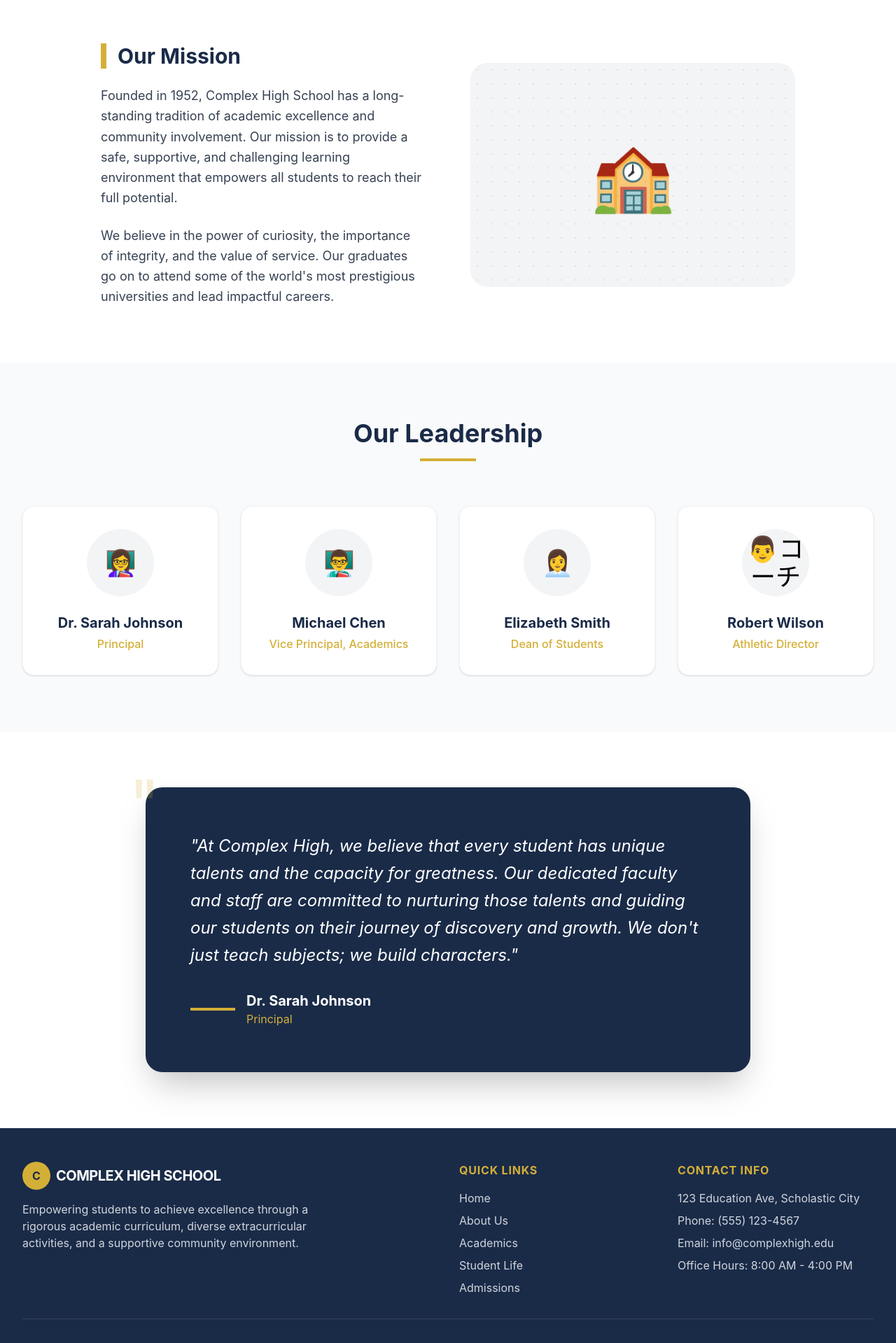
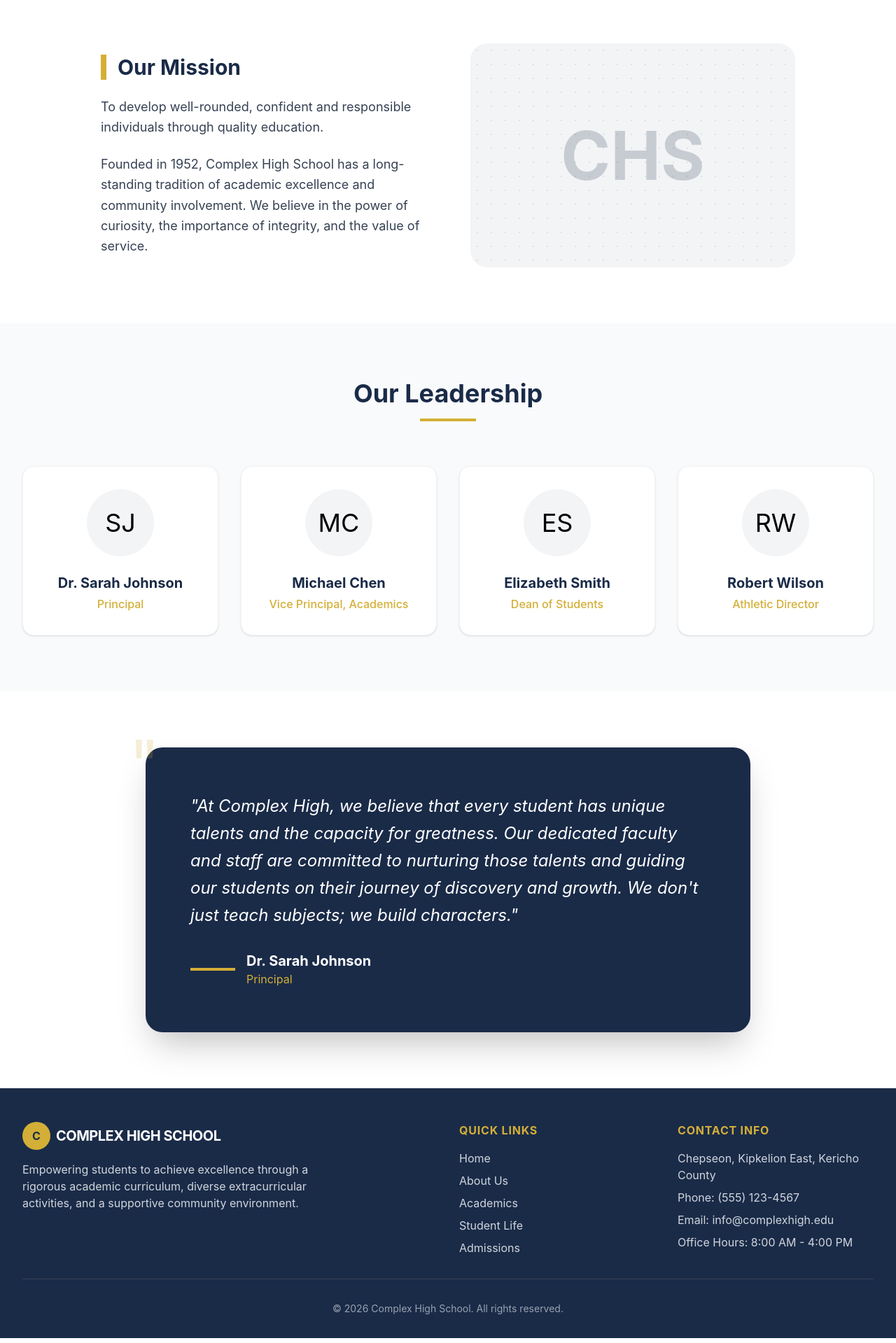
Before and after one commit to puchkiwills-dot/complex-high-school, a React (Vite) app: page /about in a window 1280 px wide. Shown: the part 340-2259 px from the top of the page at 70% size. Built offline with nearby package versions, Linux system fonts and the light colour scheme.

Commit message:
Update site content and prepare for deployment

```diff
--- a/src/components/Footer.tsx
+++ b/src/components/Footer.tsx
@@ -30,7 +30,7 @@ const Footer = () => {
           <div>
             <h3 className="text-[#d4af37] font-bold mb-4 uppercase tracking-wider">Contact Info</h3>
             <ul className="space-y-2 text-gray-300">
-              <li>123 Education Ave, Scholastic City</li>
+              <li>Chepseon, Kipkelion East, Kericho County</li>
               <li>Phone: (555) 123-4567</li>
               <li>Email: info@complexhigh.edu</li>
               <li>Office Hours: 8:00 AM - 4:00 PM</li>
--- a/src/pages/About.tsx
+++ b/src/pages/About.tsx
@@ -2,10 +2,10 @@ import React from 'react';
 
 const About: React.FC = () => {
   const leadership = [
-    { name: 'Dr. Sarah Johnson', role: 'Principal', image: '👩‍🏫' },
-    { name: 'Michael Chen', role: 'Vice Principal, Academics', image: '👨‍🏫' },
-    { name: 'Elizabeth Smith', role: 'Dean of Students', image: '👩‍💼' },
-    { name: 'Robert Wilson', role: 'Athletic Director', image: '👨‍コーチ' },
+    { name: 'Dr. Sarah Johnson', role: 'Principal', image: 'SJ' },
+    { name: 'Michael Chen', role: 'Vice Principal, Academics', image: 'MC' },
+    { name: 'Elizabeth Smith', role: 'Dean of Students', image: 'ES' },
+    { name: 'Robert Wilson', role: 'Athletic Director', image: 'RW' },
   ];
 
   return (
@@ -22,19 +22,17 @@ const About: React.FC = () => {
           <div>
             <h2 className="text-3xl font-bold text-[#1a2b48] mb-6 border-l-8 border-[#d4af37] pl-4">Our Mission</h2>
             <p className="text-gray-700 text-lg leading-relaxed mb-6">
-              Founded in 1952, Complex High School has a long-standing tradition of academic excellence and
-              community involvement. Our mission is to provide a safe, supportive, and challenging learning
-              environment that empowers all students to reach their full potential.
+              To develop well-rounded, confident and responsible individuals through quality education.
             </p>
             <p className="text-gray-700 text-lg leading-relaxed">
-              We believe in the power of curiosity, the importance of integrity, and the value of
-              service. Our graduates go on to attend some of the world's most prestigious universities
-              and lead impactful careers.
+              Founded in 1952, Complex High School has a long-standing tradition of academic excellence and
+              community involvement. We believe in the power of curiosity, the importance of integrity, and the value of
+              service.
             </p>
           </div>
           <div className="bg-gray-100 h-80 rounded-3xl relative overflow-hidden flex items-center justify-center">
              <div className="absolute inset-0 opacity-10" style={{ backgroundImage: 'radial-gradient(#1a2b48 1px, transparent 1px)', backgroundSize: '20px 20px' }}></div>
-             <div className="text-8xl">🏫</div>
+             <div className="text-8xl font-bold text-[#1a2b48]/20">CHS</div>
           </div>
         </div>
       </section>
--- a/src/pages/Contact.tsx
+++ b/src/pages/Contact.tsx
@@ -21,7 +21,7 @@ const Contact: React.FC = () => {
               </div>
               <div>
                 <h3 className="font-bold text-[#1a2b48]">Address</h3>
-                <p className="text-gray-600">123 Education Ave, Scholastic City, ST 12345</p>
+                <p className="text-gray-600">Chepseon, Kipkelion East, Kericho County</p>
               </div>
             </div>
             <div className="flex items-start space-x-4">
--- a/src/pages/Home.tsx
+++ b/src/pages/Home.tsx
@@ -24,8 +24,7 @@ const Home: React.FC = () => {
             <span className="text-[#d4af37]">Building Futures.</span>
           </h1>
           <p className="text-xl md:text-2xl mb-12 text-gray-200 max-w-3xl mx-auto leading-relaxed">
-            Welcome to Complex High School, where students are challenged to think critically,
-            lead with integrity, and serve with compassion in a global community.
+            To develop well-rounded, confident and responsible individuals through quality education.
           </p>
           <div className="flex flex-col sm:flex-row justify-center gap-6">
             <Link to="/admissions" className="bg-[#d4af37] hover:bg-white text-[#1a2b48] font-bold py-5 px-10 rounded-xl transition-all text-lg shadow-2xl transform hover:-translate-y-1">
@@ -69,14 +68,17 @@ const Home: React.FC = () => {
             <h2 className="text-3xl md:text-5xl font-bold text-[#1a2b48] mb-4">Our Core Values</h2>
             <div className="h-1.5 w-24 bg-[#d4af37] mx-auto"></div>
           </div>
-          <div className="grid grid-cols-1 md:grid-cols-3 gap-12">
+          <div className="grid grid-cols-1 md:grid-cols-3 lg:grid-cols-4 gap-8">
             {[
-              { title: 'Academic Excellence', desc: 'Rigorous curriculum designed to inspire curiosity and critical thinking.', icon: '🎓' },
-              { title: 'Global Citizenship', desc: 'Fostering understanding and responsibility in an interconnected world.', icon: '🌍' },
-              { title: 'Character & Integrity', desc: 'Building strong moral foundations through service and leadership.', icon: '⚖️' }
+              { title: 'Integrity', desc: 'Upholding the highest moral standards in all our actions.' },
+              { title: 'Transparency', desc: 'Maintaining openness and honesty in everything we do.' },
+              { title: 'Teamwork', desc: 'Collaborating to achieve common goals and excellence.' },
+              { title: 'Efficiency', desc: 'Optimal use of resources to achieve the best results.' },
+              { title: 'Fairness', desc: 'Treating everyone with equity and justice.' },
+              { title: 'Punctuality', desc: 'Valuing time as a critical resource for success.' },
+              { title: 'Hardwork', desc: 'Diligence and persistence in the pursuit of excellence.' }
             ].map((value, idx) => (
-              <div key={idx} className="bg-white p-10 rounded-2xl shadow-sm hover:shadow-xl transition-all border-b-4 border-[#d4af37]">
-                <div className="text-4xl mb-6">{value.icon}</div>
+              <div key={idx} className="bg-white p-8 rounded-2xl shadow-sm hover:shadow-xl transition-all border-b-4 border-[#d4af37]">
                 <h3 className="text-2xl font-bold text-[#1a2b48] mb-4">{value.title}</h3>
                 <p className="text-gray-600 leading-relaxed">{value.desc}</p>
               </div>
@@ -132,8 +134,8 @@ const Home: React.FC = () => {
             academic rigor and personal support is truly unique. She has grown not just as a student,
             but as a confident leader."
             <div className="mt-8 not-italic">
-              <div className="font-bold text-[#d4af37]">James Anderson</div>
-              <div className="text-sm text-gray-400 uppercase tracking-widest mt-1">Class of 2025 Parent</div>
+              <div className="font-bold text-[#d4af37]">Dee Williams</div>
+              <div className="text-sm text-gray-400 uppercase tracking-widest mt-1">Community Voice</div>
             </div>
           </div>
         </div>
--- a/src/pages/StudentLife.tsx
+++ b/src/pages/StudentLife.tsx
@@ -2,10 +2,10 @@ import React from 'react';
 
 const StudentLife: React.FC = () => {
   const activities = [
-    { title: 'Athletics', description: 'Over 20 varsity sports including basketball, soccer, and track.', icon: '🏆' },
-    { title: 'Clubs & Societies', description: 'From Robotics to Debate, find your passion among 40+ student-led clubs.', icon: '🤝' },
-    { title: 'Arts & Music', description: 'Award-winning choir, orchestra, and vibrant visual arts programs.', icon: '🎨' },
-    { title: 'Leadership', description: 'Student Council and mentorship programs to develop tomorrow\'s leaders.', icon: '⭐' },
+    { title: 'Athletics', description: 'Over 20 varsity sports including basketball, soccer, and track.' },
+    { title: 'Clubs & Societies', description: 'From Robotics to Debate, find your passion among 40+ student-led clubs.' },
+    { title: 'Arts & Music', description: 'Award-winning choir, orchestra, and vibrant visual arts programs.' },
+    { title: 'Leadership', description: 'Student Council and mentorship programs to develop tomorrow\'s leaders.' },
   ];
 
   return (
@@ -25,7 +25,6 @@ const StudentLife: React.FC = () => {
         <div className="grid grid-cols-1 md:grid-cols-2 lg:grid-cols-4 gap-8 mb-20">
           {activities.map((act, idx) => (
             <div key={idx} className="bg-gray-50 p-8 rounded-2xl border border-gray-100 text-center hover:bg-white hover:shadow-xl transition-all group">
-              <div className="text-5xl mb-6 group-hover:scale-110 transition-transform">{act.icon}</div>
               <h3 className="text-xl font-bold text-[#1a2b48] mb-3">{act.title}</h3>
               <p className="text-gray-600">{act.description}</p>
             </div>
```
